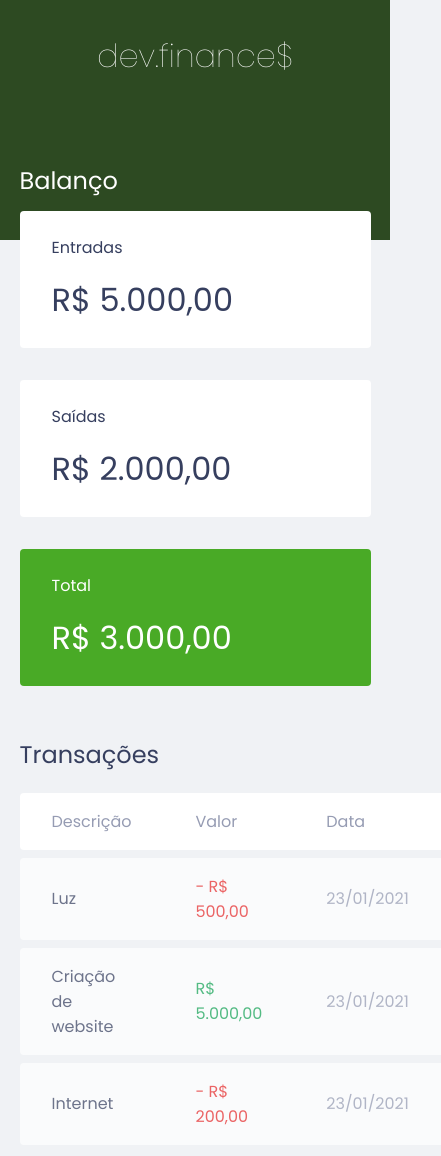
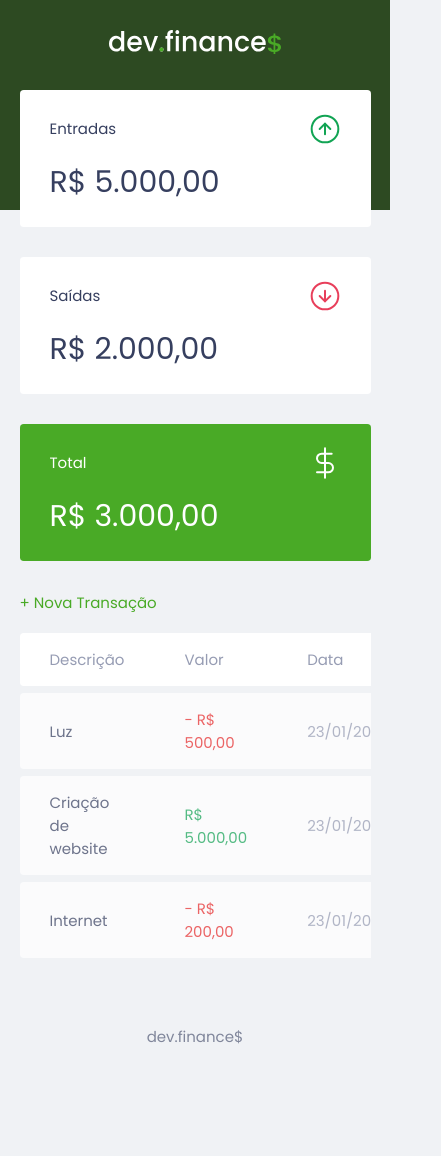
Before and after one commit to kevely-luiz/dev-finances, a plain HTML site: page index.html in a window 390 px wide. Shown: the top 1156 px of the page, 441 px wide, since content can reach past the window. After the commit the page ends 1078 px from the top, so only its background shows below. Drawn offline with Linux system fonts and the light colour scheme.

Commit message:
add responsivity

```diff
--- a/index.html
+++ b/index.html
@@ -19,32 +19,43 @@
 <body>
 
     <header>
-        <h1 id="logo">dev.finance$</h1>
+        <img src="./assets/logo.svg" alt="Logo dev finances">
     </header>
     <main class="container">
         <section id="balance">
-            <h2>Balanço</h2>
+            <h2 class="sr-only">Balanço</h2>
 
 
             <div class="card">
-                <h3>Entradas</h3>
+                <h3>
+                <span>Entradas</span>
+                <img src="./assets/income.svg" alt="imagem de entradas">
+                </h3>
                 <p>R$ 5.000,00</p>
             </div>
 
             <div class="card">
-                <h3>Saídas</h3>
+                <h3>
+                    <span>Saídas</span>
+                    <img src="./assets/expense.svg" alt="imagem de saídas">
+                </h3>
                 <p>R$ 2.000,00</p>
             </div>
 
             <div class="card total">
-                <h3>Total</h3>
+                <h3>
+                    <span>Total</span>
+                    <img src="./assets/total.svg" alt="imagem de total">
+                </h3>
                 <p>R$ 3.000,00</p>
             </div>
 
         </section>
 
         <section id="transaction">
-            <h2>Transações</h2>
+            <h2 class="sr-only">Transações</h2>
+
+            <a href="#" class="button new">+ Nova Transação</a>
 
             <table id="data-table">
                 <thead>
@@ -52,6 +63,7 @@
                         <th>Descrição</th>
                         <th>Valor</th>
                         <th>Data</th>
+                        <th></th>
                     </tr>
                 </thead>
                 <tbody>
@@ -59,16 +71,25 @@
                         <td class="description">Luz</td>
                         <td class="expense">- R$ 500,00</td>
                         <td class="date">23/01/2021</td>
+                        <td>
+                            <img src="./assets/minus.svg" alt="Remover transação">
+                        </td>
                     </tr>
                     <tr>
                         <td class="description">Criação de website</td>
                         <td class="income">R$ 5.000,00</td>
                         <td class="date">23/01/2021</td>
+                        <td>
+                            <img src="./assets/minus.svg" alt="Remover transação">
+                        </td>
                     </tr>
                     <tr>
                         <td class="description">Internet</td>
                         <td class="expense">- R$ 200,00</td>
                         <td class="date">23/01/2021</td>
+                        <td>
+                            <img src="./assets/minus.svg" alt="Remover transação">
+                        </td>
                     </tr>
                 </tbody>
             </table>
--- a/styles.css
+++ b/styles.css
@@ -8,9 +8,25 @@
     box-sizing: border-box;
 }
 
+html{
+    font-size: 93.75%; /* 15 */
+}
+
 body{
     background: #f0f2f5;
     font-family: 'Poppins', sans-serif;
+}
+
+.sr-only{ /* visivel somente para os leitores de tela */
+    position: absolute;
+    width: 1px;
+    height: 1px;
+    padding: 0;
+    margin: -1px;
+    overflow: hidden;
+    clip: rect(0, 0, 0, 0);
+    white-space: nowrap;
+    border-width: 0;
 }
 
 .container{
@@ -26,6 +42,20 @@ h2{
     font-weight: normal;
 }
 
+/* Links & Butttons ----------------------------------------------------------- */
+a{
+    color: #49AA26;
+    text-decoration: none;
+}
+
+a:hover{
+    color: #3dd705;
+}
+
+.button.new{
+    display: inline-block;
+    margin-bottom: .8rem;
+}
 /* Header ----------------------------------------------------------- */
 
 
@@ -64,6 +94,10 @@ header{
 .card h3{
     font-weight: normal;
     font-size: 1rem;
+
+    display: flex;
+    align-items: center;
+    justify-content: space-between;
 }
 
 .card p{
@@ -81,14 +115,22 @@ header{
 /* Table ----------------------------------------------------------- */
 
 #data-table{
+    display:block;
     width: 100%;
     border-spacing: 0 0.5rem;
     color: #969cb3;
+
+    overflow-x: auto;
 }
 
 table thead tr th:first-child,
 table tbody tr td:first-child{
     border-radius: 0.25rem 0 0 0.25rem;
+}
+
+table thead tr th:last-child,
+table tbody tr td:last-child{
+    border-radius: 0 0.25rem 0.25rem 0;
 }
 
 table thead th{
@@ -133,3 +175,17 @@ footer{
 
     opacity: 0.6;
 }
+
+/* Responsivity ----------------------------------------------------------- */
+
+@media (min-width: 800px){
+    html{
+        font-size: 87.5%
+    }
+
+    #balance{
+        display: grid;
+        grid-template-columns: repeat(3, 1fr);
+        gap: 2rem;
+    }
+}
```
Also changed, not shown: assets/expense.svg (added), assets/income.svg (added), assets/logo.svg (added), assets/minus.svg (added), assets/plus.svg (added), assets/total.svg (added).
